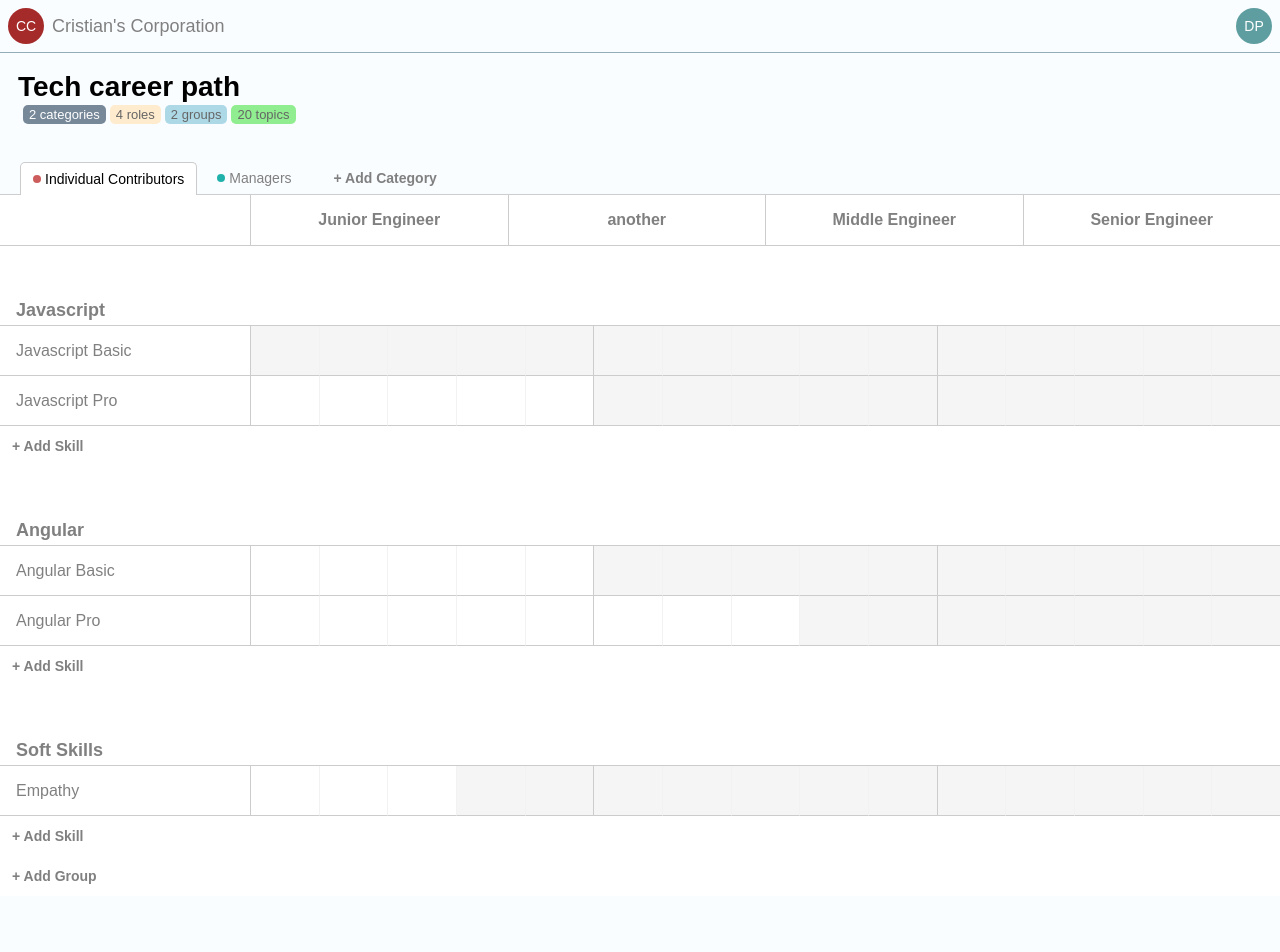
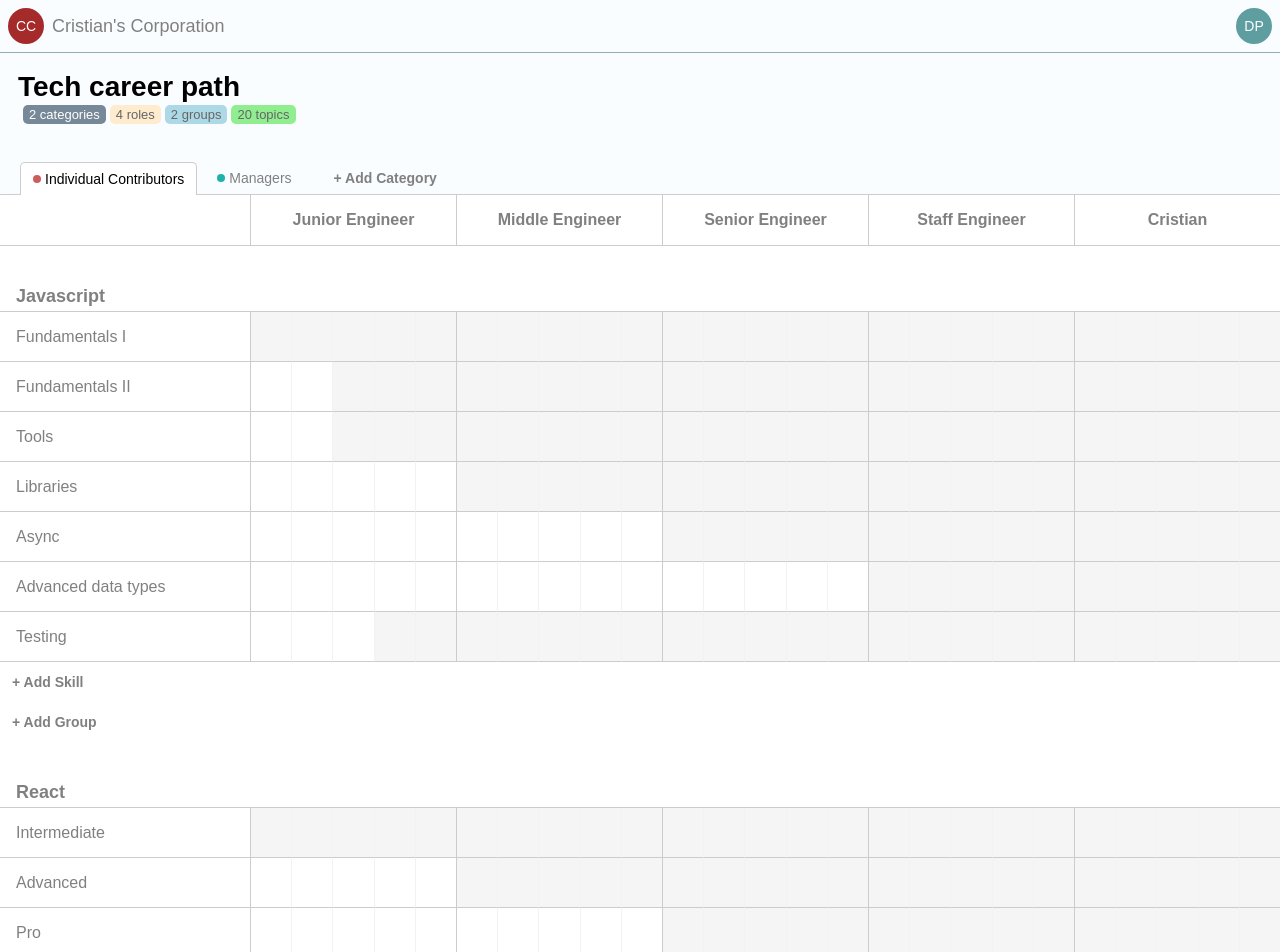
Before and after one commit to blaudev/Path, an Angular app: page / in a window 1280 px wide. Shown: the top 952 px of the page. Before the commit the page ends 896 px from the top, so only its background shows below. Built offline with nearby package versions, Linux system fonts and the light colour scheme.

Commit message:
Skill groups

```diff
--- a/src/app/components/grid/grid.component.html
+++ b/src/app/components/grid/grid.component.html
@@ -2,10 +2,101 @@
   <app-roles
     [roles]="[
       'Junior Engineer',
-      'another',
       'Middle Engineer',
-      'Senior Engineer'
+      'Senior Engineer',
+      'Staff Engineer',
+      'Cristian'
     ]"
   ></app-roles>
-  <app-skill-group></app-skill-group>
+  <app-skill-group
+    [name]="'Javascript'"
+    [skills]="[
+    {
+      name: 'Fundamentals I',
+      level: 0,
+    },
+    {
+      name: 'Fundamentals II',
+      level: 2,
+    },
+    {
+      name: 'Tools',
+      level: 2,
+    },
+    {
+      name: 'Libraries',
+      level: 5,
+    },
+    {
+      name: 'Async',
+      level: 10,
+    },
+    {
+      name: 'Advanced data types',
+      level: 15,
+    },
+    {
+      name: 'Testing',
+      level: 3,
+    },
+  ]"
+  ></app-skill-group>
+
+  <app-skill-group
+    [name]="'React'"
+    [skills]="[
+    {
+      name: 'Intermediate',
+      level: 0,
+    },
+    {
+      name: 'Advanced',
+      level: 5,
+    },
+    {
+      name: 'Pro',
+      level: 10,
+    },
+  ]"
+  ></app-skill-group>
+
+  <app-skill-group
+    [name]="'Communication'"
+    [skills]="[
+    {
+      name: 'Communication I',
+      level: 0,
+    },
+    {
+      name: 'Communication II',
+      level: 5,
+    },
+    {
+      name: 'Communication III',
+      level: 15,
+    },
+  ]"
+  ></app-skill-group>
+
+  <app-skill-group
+    [name]="'Performance'"
+    [skills]="[
+    {
+      name: 'Performance I',
+      level: 0,
+    },
+    {
+      name: 'Performance II',
+      level: 5,
+    },
+    {
+      name: 'Performance III',
+      level: 15,
+    },
+    {
+      name: 'Performance IV',
+      level: 20,
+    },
+  ]"
+  ></app-skill-group>
 </div>
--- a/src/app/components/roles/roles.component.css
+++ b/src/app/components/roles/roles.component.css
@@ -1,9 +1,15 @@
+:host {
+  position: sticky;
+  top: 0;
+}
+
 .container {
+  background-color: white;
   display: grid;
   border-bottom: solid 1px hsl(0, 0%, 80%);
 }
 
-.skillsColumnWidth {
+.skills {
   height: 50px;
   display: flex;
   align-items: center;
--- a/src/app/components/roles/roles.component.html
+++ b/src/app/components/roles/roles.component.html
@@ -1,5 +1,5 @@
 <div class="container" [style]="containerStyle()">
-  <div class="skillsColumnWidth"></div>
+  <div class="skills"></div>
   @for (role of roles; track role) {
   <div class="role" [style.height]="cellheight">{{ role }}</div>
   }
--- a/src/app/components/skill-group/skill-group.component.css
+++ b/src/app/components/skill-group/skill-group.component.css
@@ -1,18 +1,41 @@
-.grid {
-  display: grid;
-  grid-template-columns: 250px repeat(15, 1fr);
+.name {
+  padding-left: 16px;
+  padding-bottom: 4px;
+  border-bottom: solid 1px hsl(0, 0%, 80%);
+  margin-top: 40px;
+  font-size: 18px;
+  font-weight: bold;
 }
 
-.group {
-  grid-column: span 16;
+.content {
+  display: grid;
+}
+
+.skill {
+  display: flex;
+  align-items: center;
+  padding-left: 16px;
   border-bottom: solid 1px hsl(0, 0%, 80%);
-  height: 80px;
+}
+
+.div {
+  border-left: solid 1px hsl(0, 0%, 80%) !important;
+}
+
+.cell {
+  border-bottom: solid 1px hsl(0, 0%, 80%);
+  border-left: solid 1px hsl(0, 0%, 95%);
   display: flex;
-  align-items: flex-end;
-  padding-left: 16px;
-  padding-bottom: 4px;
-  font-size: 18px;
-  font-weight: bold;
+  align-items: center;
+  justify-content: center;
+}
+
+.cell:hover {
+  background-color: hsl(0, 0%, 90%);
+}
+
+.active {
+  background-color: hsl(0, 0%, 96%);
 }
 
 .add {
@@ -26,32 +49,3 @@
   font-size: 14px;
   cursor: pointer;
 }
-
-.col {
-  border-bottom: solid 1px hsl(0, 0%, 80%);
-  height: 50px;
-  display: flex;
-  align-items: center;
-  padding-left: 16px;
-}
-
-.cell {
-  border-bottom: solid 1px hsl(0, 0%, 80%);
-  border-left: solid 1px hsl(0, 0%, 95%);
-  height: 50px;
-  display: flex;
-  align-items: center;
-  justify-content: center;
-}
-
-.cell:hover {
-  background-color: hsl(0, 0%, 90%);
-}
-
-.div {
-  border-left: solid 1px hsl(0, 0%, 80%);
-}
-
-.active {
-  background-color: hsl(0, 0%, 96%);
-}
--- a/src/app/components/skill-group/skill-group.component.html
+++ b/src/app/components/skill-group/skill-group.component.html
@@ -1,98 +1,15 @@
-<div class="grid">
-  <div class="group">Javascript</div>
-
-  <div class="col">Javascript Basic</div>
-  <div class="cell div active"></div>
-  <div class="cell active"></div>
-  <div class="cell active"></div>
-  <div class="cell active"></div>
-  <div class="cell active"></div>
-  <div class="cell div active"></div>
-  <div class="cell active"></div>
-  <div class="cell active"></div>
-  <div class="cell active"></div>
-  <div class="cell active"></div>
-  <div class="cell div active"></div>
-  <div class="cell active"></div>
-  <div class="cell active"></div>
-  <div class="cell active"></div>
-  <div class="cell active"></div>
-
-  <div class="col">Javascript Pro</div>
-  <div class="cell div"></div>
-  <div class="cell"></div>
-  <div class="cell"></div>
-  <div class="cell"></div>
-  <div class="cell"></div>
-  <div class="cell div active"></div>
-  <div class="cell active"></div>
-  <div class="cell active"></div>
-  <div class="cell active"></div>
-  <div class="cell active"></div>
-  <div class="cell div active"></div>
-  <div class="cell active"></div>
-  <div class="cell active"></div>
-  <div class="cell active"></div>
-  <div class="cell active"></div>
-
-  <div class="add">+ Add Skill</div>
-
-  <div class="group">Angular</div>
-
-  <div class="col">Angular Basic</div>
-  <div class="cell div"></div>
-  <div class="cell"></div>
-  <div class="cell"></div>
-  <div class="cell"></div>
-  <div class="cell"></div>
-  <div class="cell div active"></div>
-  <div class="cell active"></div>
-  <div class="cell active"></div>
-  <div class="cell active"></div>
-  <div class="cell active"></div>
-  <div class="cell div active"></div>
-  <div class="cell active"></div>
-  <div class="cell active"></div>
-  <div class="cell active"></div>
-  <div class="cell active"></div>
-
-  <div class="col">Angular Pro</div>
-  <div class="cell div"></div>
-  <div class="cell"></div>
-  <div class="cell"></div>
-  <div class="cell"></div>
-  <div class="cell"></div>
-  <div class="cell div"></div>
-  <div class="cell"></div>
-  <div class="cell"></div>
-  <div class="cell active"></div>
-  <div class="cell active"></div>
-  <div class="cell div active"></div>
-  <div class="cell active"></div>
-  <div class="cell active"></div>
-  <div class="cell active"></div>
-  <div class="cell active"></div>
-
-  <div class="add">+ Add Skill</div>
-
-  <div class="group">Soft Skills</div>
-
-  <div class="col">Empathy</div>
-  <div class="cell div"></div>
-  <div class="cell"></div>
-  <div class="cell"></div>
-  <div class="cell active"></div>
-  <div class="cell active"></div>
-  <div class="cell div active"></div>
-  <div class="cell active"></div>
-  <div class="cell active"></div>
-  <div class="cell active"></div>
-  <div class="cell active"></div>
-  <div class="cell div active"></div>
-  <div class="cell active"></div>
-  <div class="cell active"></div>
-  <div class="cell active"></div>
-  <div class="cell active"></div>
+<div class="name">{{ name }}</div>
+<div class="content" [style]="groupStyle()">
+  @for (skill of skills; track skill.name) {
+  <div class="skill">{{ skill.name }}</div>
+  @for (cell of cells(); track cell) {
+  <div
+    class="cell"
+    [style.height]="cellheight"
+    [class.active]="cell >= skill.level"
+    [class.div]="cell % levelPerGroup === 0"
+  ></div>
+  } }
 
   <div class="add">+ Add Skill</div>
 
--- a/src/app/components/skill-group/skill-group.component.ts
+++ b/src/app/components/skill-group/skill-group.component.ts
@@ -1,12 +1,33 @@
-import { Component } from '@angular/core';
+import { Component, Input } from '@angular/core';
+import { Skill } from '../../models/Skill';
 
 @Component({
   selector: 'app-skill-group',
   standalone: true,
   imports: [],
   templateUrl: './skill-group.component.html',
-  styleUrl: './skill-group.component.css'
+  styleUrl: './skill-group.component.css',
 })
 export class SkillGroupComponent {
+  @Input() name: string = 'Skill Group 1';
+  @Input() groups: number = 5;
+  @Input() levelPerGroup: number = 5;
+  @Input() skillsColumnWidth: string = '250px';
+  @Input() cellheight: string = '50px';
+  @Input() skills: Skill[] = [];
 
+  groupStyle() {
+    return {
+      'grid-template-columns': `${this.skillsColumnWidth} repeat(${
+        this.groups * this.levelPerGroup
+      }, 1fr)`,
+    };
+  }
+
+  cells() {
+    return Array.from(
+      { length: this.groups * this.levelPerGroup },
+      (_, i) => i
+    );
+  }
 }
--- /dev/null
+++ b/src/app/models/Skill.ts
@@ -0,0 +1,4 @@
+export type Skill = {
+  name: string;
+  level: number;
+};
```
